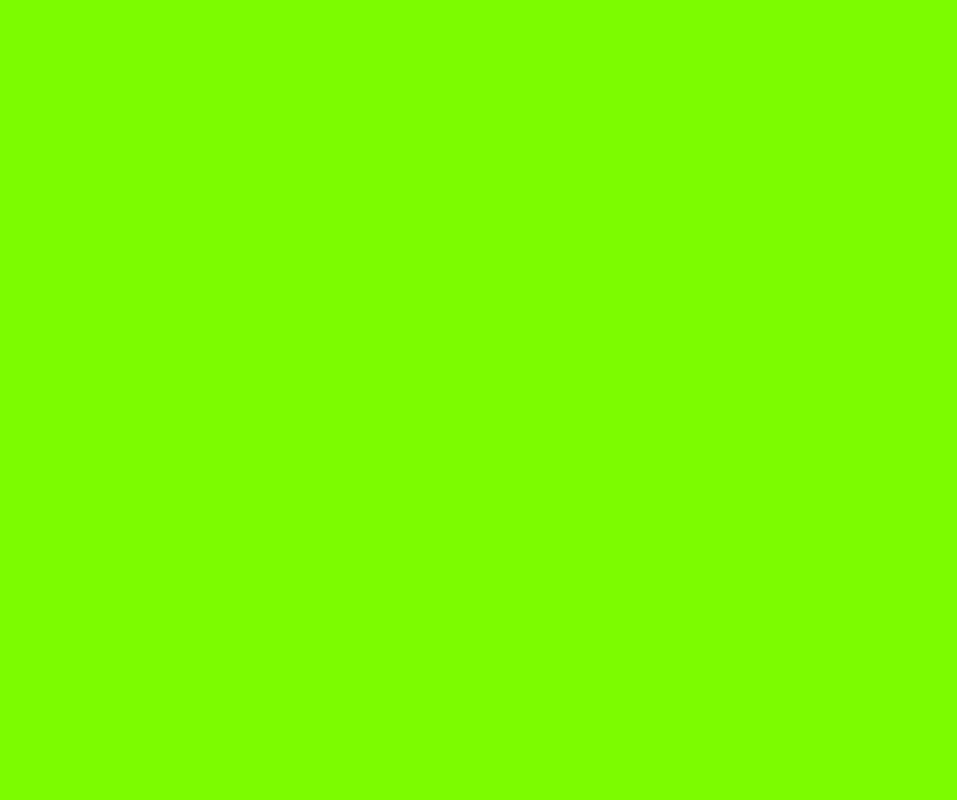
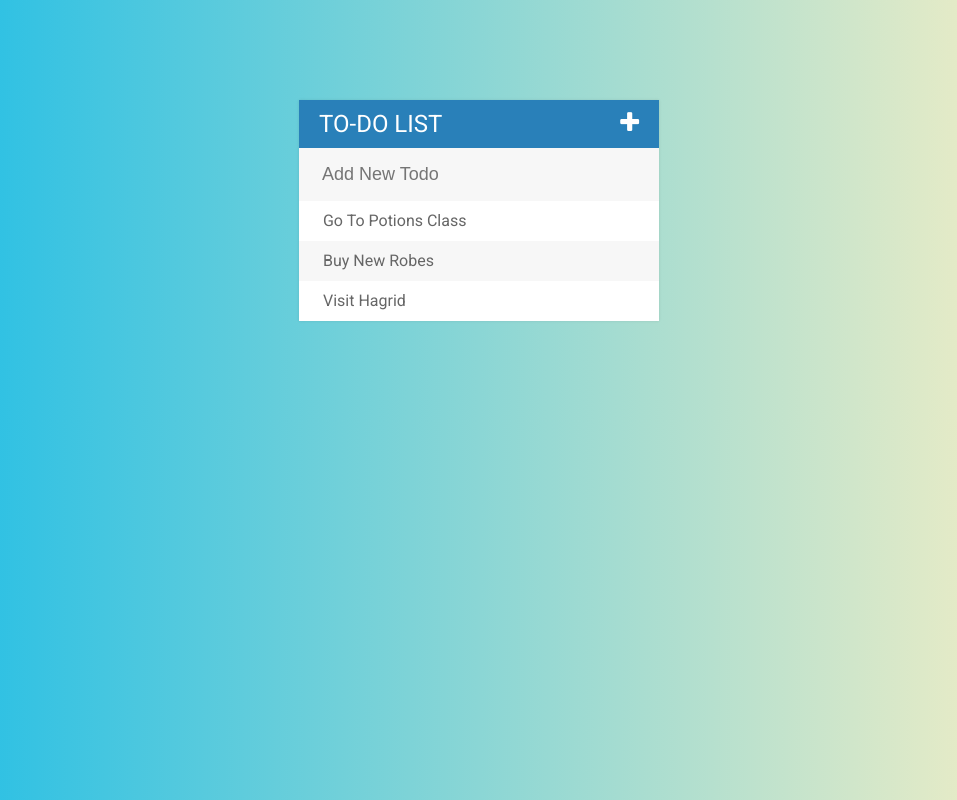
Before and after one commit to kishanroy360/ToDoList, a plain HTML site: page index.html in a window 1280 px wide. Shown: the whole page, without its empty margins (161-1118 px from the left). Drawn offline with Linux system fonts and the light colour scheme.

Commit message:
code updated

```diff
--- a/assets/css/todos.css
+++ b/assets/css/todos.css
@@ -1,3 +1,85 @@
-body{
-    background-color: lawngreen;
+body {
+	font-family: Roboto;
+  background: -webkit-linear-gradient(90deg, #2BC0E4 10%, #EAECC6 90%); /* Chrome 10+, Saf5.1+ */
+  background:    -moz-linear-gradient(90deg, #2BC0E4 10%, #EAECC6 90%); /* FF3.6+ */
+  background:     -ms-linear-gradient(90deg, #2BC0E4 10%, #EAECC6 90%); /* IE10 */
+  background:      -o-linear-gradient(90deg, #2BC0E4 10%, #EAECC6 90%); /* Opera 11.10+ */
+  background:         linear-gradient(90deg, #2BC0E4 10%, #EAECC6 90%); /* W3C */
 }
+
+ul {
+	list-style: none;
+	margin: 0;
+	padding: 0;
+}
+
+
+h1 {
+	background: #2980b9;
+	color: white;
+	margin: 0;
+	padding: 10px 20px;
+	text-transform: uppercase;
+	font-size: 24px;
+	font-weight: normal;
+}
+
+.fa-plus {
+	float: right;
+}
+
+li {
+	background: #fff;
+	height: 40px;
+	line-height: 40px;
+	color: #666;
+}
+
+li:nth-child(2n){
+	background: #f7f7f7;
+}
+
+span {
+	background: #e74c3c;
+	height: 40px;
+	margin-right: 20px;
+	text-align: center;
+	color: white;
+	width: 0;
+	display: inline-block;
+	transition: 0.2s linear;
+	opacity: 0;
+}
+
+li:hover span {
+	width: 40px;
+	opacity: 1.0;
+}
+
+input {
+	font-size: 18px;
+	color: #2980b9;
+	background-color: #f7f7f7;
+	width: 100%;
+	padding: 13px 13px 13px 20px;
+	box-sizing: border-box;
+	border: 3px solid rgba(0,0,0,0);
+}
+
+input:focus{
+	background: #fff;
+	border: 3px solid #2980b9;
+	outline: none;
+}
+
+#container {
+	width: 360px;
+	margin: 100px auto;
+	background: #f7f7f7;
+	box-shadow: 0 0 3px rgba(0,0,0, 0.1);
+}
+
+.completed {
+	color: gray;
+	text-decoration: line-through;
+}
--- a/assets/js/todos.js
+++ b/assets/js/todos.js
@@ -0,0 +1,26 @@
+// Check Off Specific Todos By Clicking
+$("ul").on("click", "li", function(){
+	$(this).toggleClass("completed");
+});
+
+//Click on X to delete Todo
+$("ul").on("click", "span", function(event){
+	$(this).parent().fadeOut(500,function(){
+		$(this).remove();
+	});
+	event.stopPropagation();
+});
+
+$("input[type='text']").keypress(function(event){
+	if(event.which === 13){
+		//grabbing new todo text from input
+		var todoText = $(this).val();
+		$(this).val("");
+		//create a new li and add to ul
+		$("ul").append("<li><span><i class='fa fa-trash'></i></span> " + todoText + "</li>")
+	}
+});
+
+$(".fa-plus").click(function(){
+	$("input[type='text']").fadeToggle();
+});
--- a/index.html
+++ b/index.html
@@ -5,9 +5,22 @@
     <meta name="viewport" content="width=device-width, initial-scale=1.0">
     <title>Todo List</title>
     <link rel="stylesheet" type="text/css" href="assets/css/todos.css">
+	<link href='https://fonts.googleapis.com/css?family=Roboto:400,700,500' rel='stylesheet' type='text/css'>
+	<link rel="stylesheet" type="text/css" href="https://cdnjs.cloudflare.com/ajax/libs/font-awesome/4.4.0/css/font-awesome.css">
     <script type="text/javascript" src="assets/js/lib/jquery-3.5.1.min.js"></script>
 </head>
 <body>
+    <div id="container">
+        <h1>To-Do List <i class="fa fa-plus"></i></h1>
+        <input type="text" placeholder="Add New Todo">
 
+        <ul>
+            <li><span><i class="fa fa-trash"></i></span> Go To Potions Class</li>
+            <li><span><i class="fa fa-trash"></i></span> Buy New Robes</li>
+            <li><span><i class="fa fa-trash"></i></span> Visit Hagrid</li>
+        </ul>
+    </div>
+
+    <script src="assets/js/todos.js"></script>
 </body>
 </html>
```
